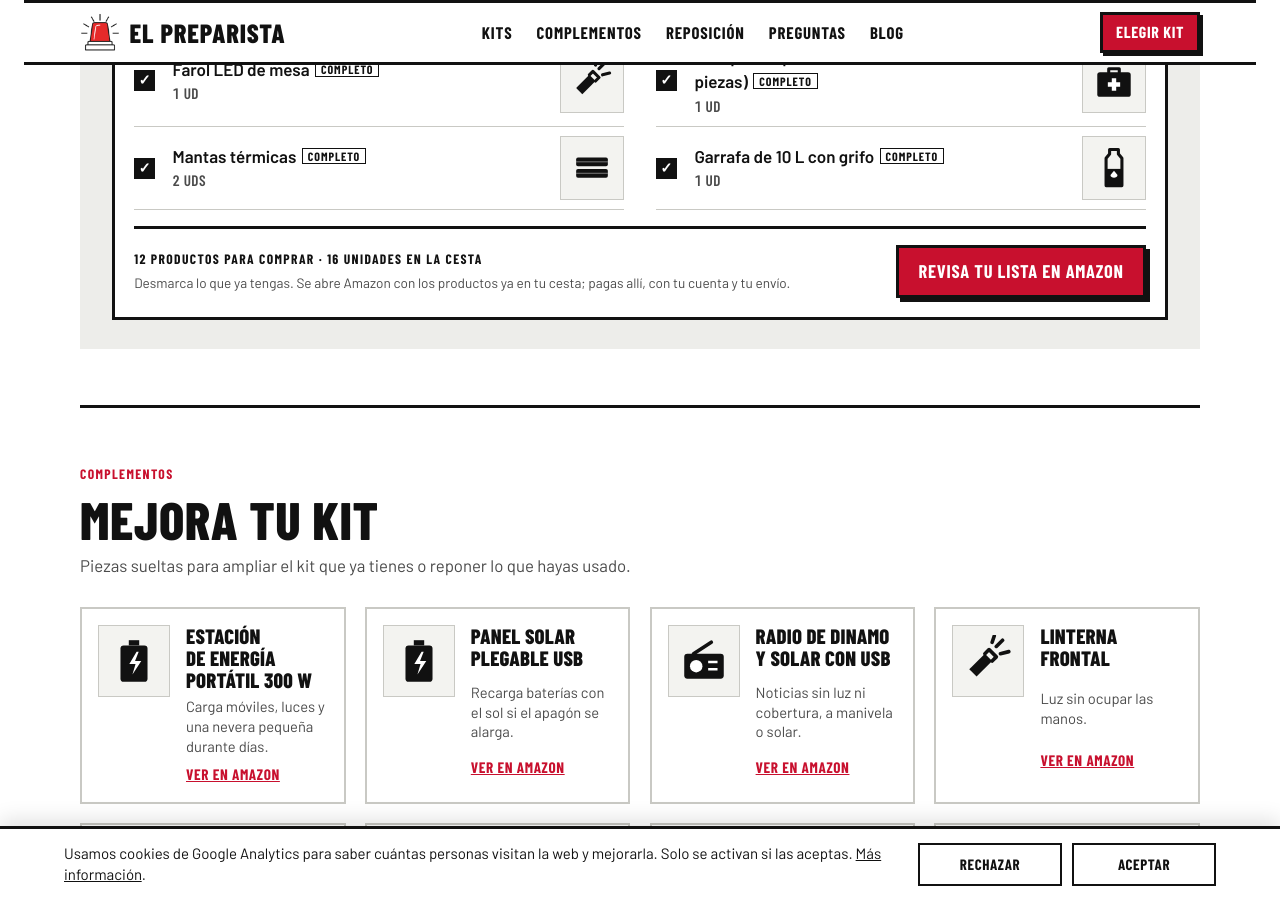
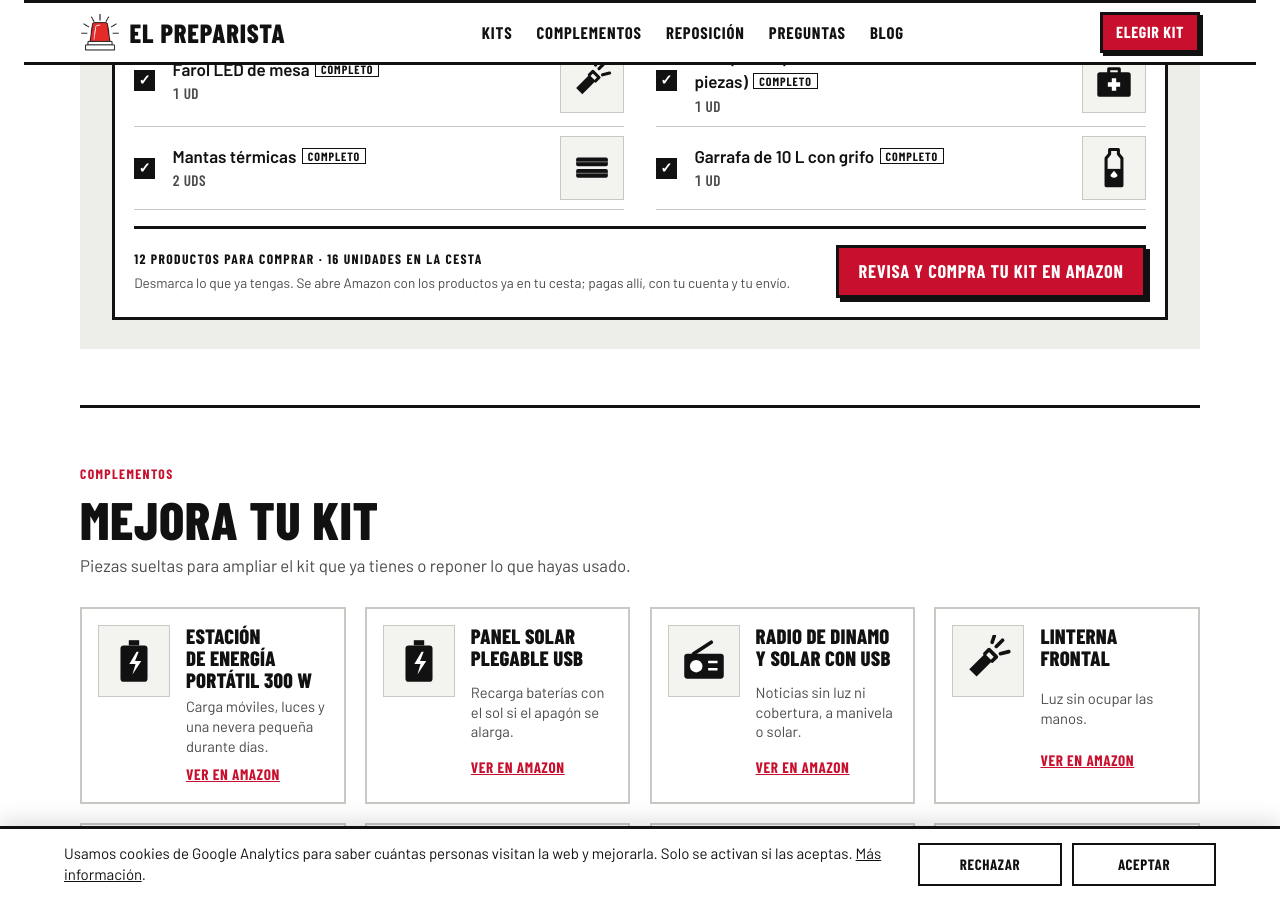
Before and after one commit to lucilayun-ux/elpreparista, a Jekyll site: the page index.html, which Jekyll copies as it is, in a window 1280 px wide and 900 px high, scrolled down 2281 px. Built offline with Jekyll 4.4.1, drawn with Linux system fonts in a browser that asks for light colours.

Commit message:
Botón de compra: «Revisa y compra tu kit en Amazon»
Co-Authored-By: Claude Opus 5.5 <noreply@anthropic.com>
Claude-Session: https://claude.ai/code/session_01V7PVvrC8Dt7YxBNA65S9m6

```diff
--- a/index.html
+++ b/index.html
@@ -336,7 +336,7 @@ footer .wrap { display: grid; gap: .6rem; }
             <span class="cap" id="rCount"></span>
             <span class="fine">Desmarca lo que ya tengas. Se abre Amazon con los productos ya en tu cesta; pagas allí, con tu cuenta y tu envío.</span>
           </div>
-          <a class="btn red" id="sendAll" href="#" target="_blank" rel="noopener sponsored">Revisa tu lista en Amazon</a>
+          <a class="btn red" id="sendAll" href="#" target="_blank" rel="noopener sponsored">Revisa y compra tu kit en Amazon</a>
         </div>
       </div>
     </div>
@@ -790,7 +790,7 @@ function render() {
     send.setAttribute("aria-disabled", "true"); send.textContent = "No has elegido ningún producto";
   } else if (toBuy.some(l => l.asin)) {
     // Los productos sin ASIN (p. ej. fundas de nieve, que van por medida) se eligen aparte con su miniatura.
-    send.removeAttribute("aria-disabled"); send.href = cartUrl(toBuy.filter(l => l.asin)); send.textContent = toBuy.length === buyable.length ? "Revisa tu lista en Amazon" : `Revisa tu lista en Amazon (${toBuy.length} productos)`;
+    send.removeAttribute("aria-disabled"); send.href = cartUrl(toBuy.filter(l => l.asin)); send.textContent = toBuy.length === buyable.length ? "Revisa y compra tu kit en Amazon" : `Revisa y compra tu kit en Amazon (${toBuy.length} productos)`;
   } else {
     send.removeAttribute("aria-disabled"); send.href = productUrl(toBuy[0]); send.textContent = "Empezar la compra en Amazon";
   }
```
Also changed, not shown: analytics/README.md (+1 -1 lines).
